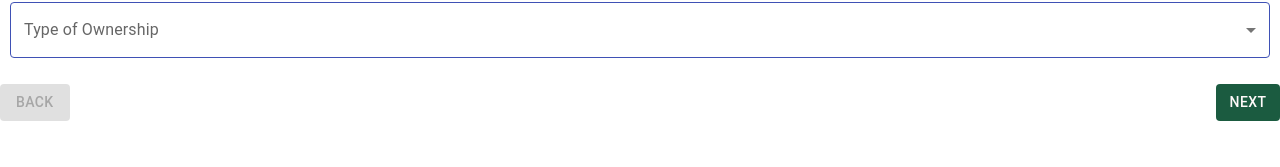
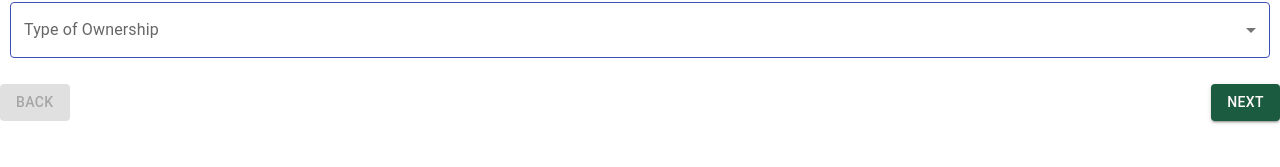
Before and after one commit to TonYacapin/PAAW, a React (Create React App) app in the folder dashboard/: page /rhf in a window 1280 px wide. Shown: the part 533-700 px from the top of the page. Built offline with nearby package versions, Linux system fonts and the light colour scheme.

Commit message:
removed finished for stepper

```diff
--- a/dashboard/src/component/StepperComponent.js
+++ b/dashboard/src/component/StepperComponent.js
@@ -131,15 +131,6 @@ export default function StepperComponent(props) {
     StepperActiveStep = activeStep;
   };
 
-  const handleSkip = () => {
-    setActiveStep((prevActiveStep) => prevActiveStep + 1);
-    setSkipped((prevSkipped) => {
-      const newSkipped = new Set(prevSkipped.values());
-      newSkipped.add(activeStep);
-      return newSkipped;
-    });
-  };
-
   const handleReset = () => {
     setActiveStep(0);
   };
@@ -163,7 +154,7 @@ export default function StepperComponent(props) {
             })}
           </Stepper>
           {props.renderStepContent(activeStep)}
-          {activeStep === props.pages.length ? (
+          {/* {activeStep === props.pages.length ? (
             <React.Fragment>
               <Typography sx={{ mt: 2, mb: 1 }}>
                 All steps completed - you&apos;re finished
@@ -173,7 +164,7 @@ export default function StepperComponent(props) {
                 <Button onClick={handleReset}>Reset</Button>
               </Box>
             </React.Fragment>
-          ) : (
+          ) : ( */}
             <React.Fragment>
               <Box sx={{ display: "flex", flexDirection: "row", pt: 2, marginBottom:"2rem" }}>
                 <Button
@@ -185,12 +176,13 @@ export default function StepperComponent(props) {
                   Back
                 </Button>
                 <Box sx={{ flex: "1 1 auto" }} />
-                <Button onClick={handleNext} sx={{bgcolor:"#1b5b40", color: "#fffafa"}}>
-                  {activeStep === props.pages.length - 1 ? "Finish" : "Next"}
+                <Button variant="contained" onClick={handleNext} disabled={activeStep === props.pages.length-1} sx={{bgcolor:"#1b5b40", color: "#fffafa"}}>
+                  Next
+                  {/* {activeStep === props.pages.length - 1 ? "Finish" : "Next"} */}
                 </Button>
               </Box>
             </React.Fragment>
-          )}
+          {/* )} */}
         </>
       ) : (
         <>
```
